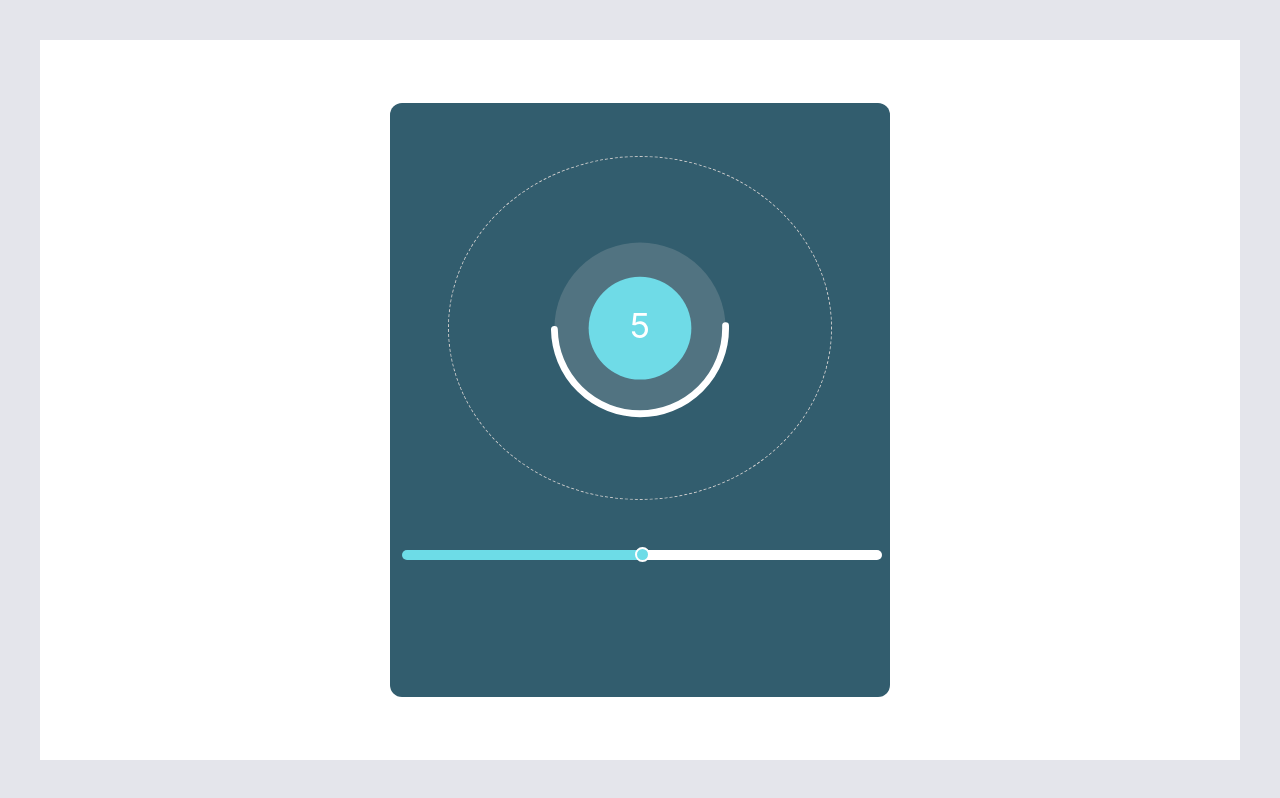
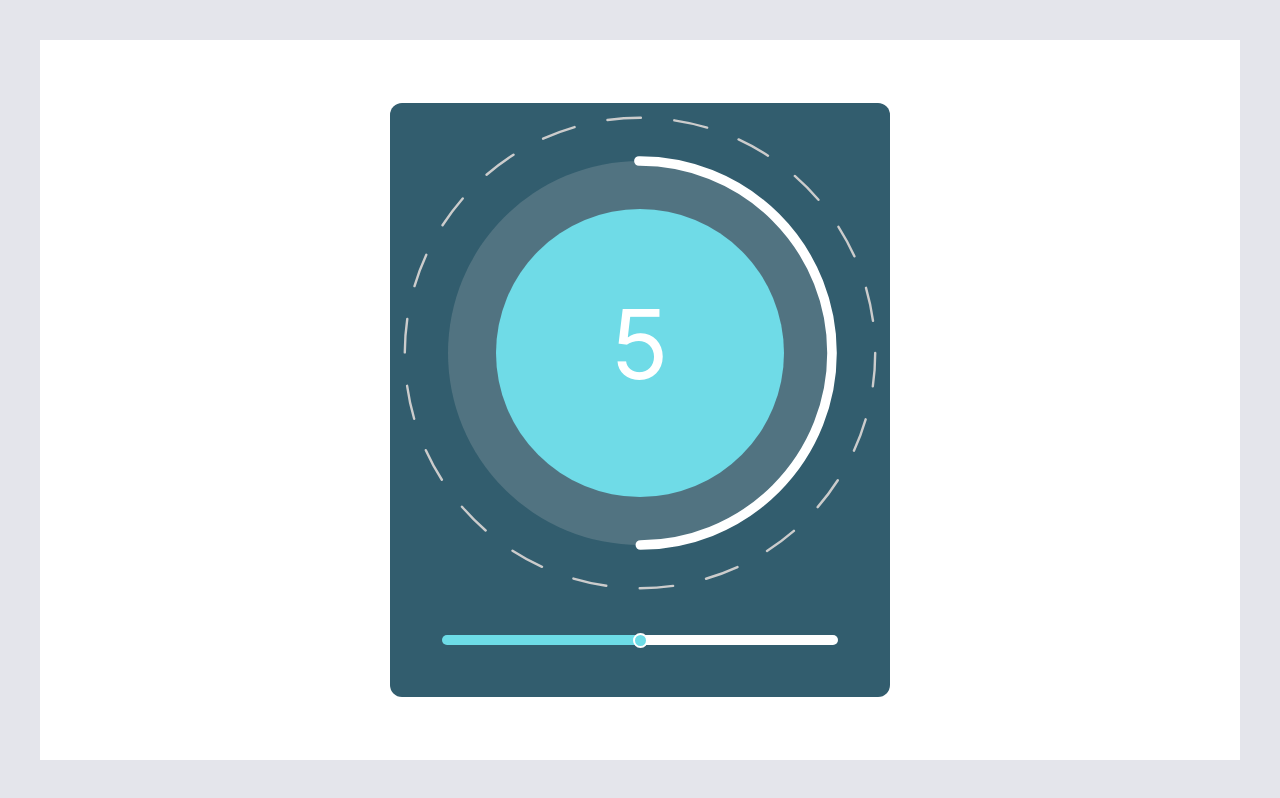
Before and after one commit to pauljoy06/intellect-demo, a React (Create React App) app: page / in a window 1280 px wide. Built offline with nearby package versions, Linux system fonts and the light colour scheme.

Commit message:
Add slider component

```diff
--- a/src/App.css
+++ b/src/App.css
@@ -47,13 +47,17 @@
             width: 80%;
             height: 80%;
 
-            border-radius: 50%;
-            border: 1px dashed #ccc;
+            /* border-radius: 50%; */
+            /* border: 1px dashed #ccc; */
         }
     }
 
     .range-slider {
         flex: 1;
+        display: flex;
+        align-items: center;
+
+        margin: 40px;
     }
 }
 
--- a/src/components/index.tsx
+++ b/src/components/index.tsx
@@ -10,7 +10,6 @@ const SliderWidget = (): JSX.Element => {
 
     return <div className='slider-widget'>
         <div className='display-value'>
-            <div className='striped-circle'>
             <svg
                 className='progress-ring'
                 width='100%'
@@ -18,19 +17,30 @@ const SliderWidget = (): JSX.Element => {
                 viewBox='0 0 100 100'
             >
                 <circle
+                    stroke='#ccc'
+                    strokeWidth='.5'
+                    strokeLinecap='round'
+                    fill='transparent'
+                    r='49'
+                    cx='50'
+                    cy='50'
+                    strokeDasharray='7'
+                />
+                <circle
                     stroke='white'
                     strokeWidth='2'
                     strokeLinecap='round'
                     fill='rgba(204, 204, 204, 0.2)'
-                        r='25'
+                    r='40'
                     cx='50'
                     cy='50'
                     pathLength='10'
                     strokeDasharray={`${value} ${10 - value}`}
+                    stroke-dashoffset="2.5"
                 />
                 <circle
                     fill='#6fdbe7'
-                        r='15'
+                    r='30'
                     cx='50'
                     cy='50'
                 />
@@ -38,12 +48,11 @@ const SliderWidget = (): JSX.Element => {
                     textAnchor='middle'
                     dominantBaseline='middle'
                     fill='white'
-                        fontSize='10'
+                    fontSize='20'
                 >
                     {value}
                 </text>
             </svg>
-            </div>
         </div>
         <div className='range-slider'>
             <input
@@ -52,7 +61,7 @@ const SliderWidget = (): JSX.Element => {
                 min='0'
                 max='10'
                 value={value}
-                onChange={e => Number(e.target.value)}
+                onChange={e => setValue(Number(e.target.value))}
                 style={sliderInputStyle}
             />
         </div>
```
Lines whose indentation alone changed are shown as unchanged.
